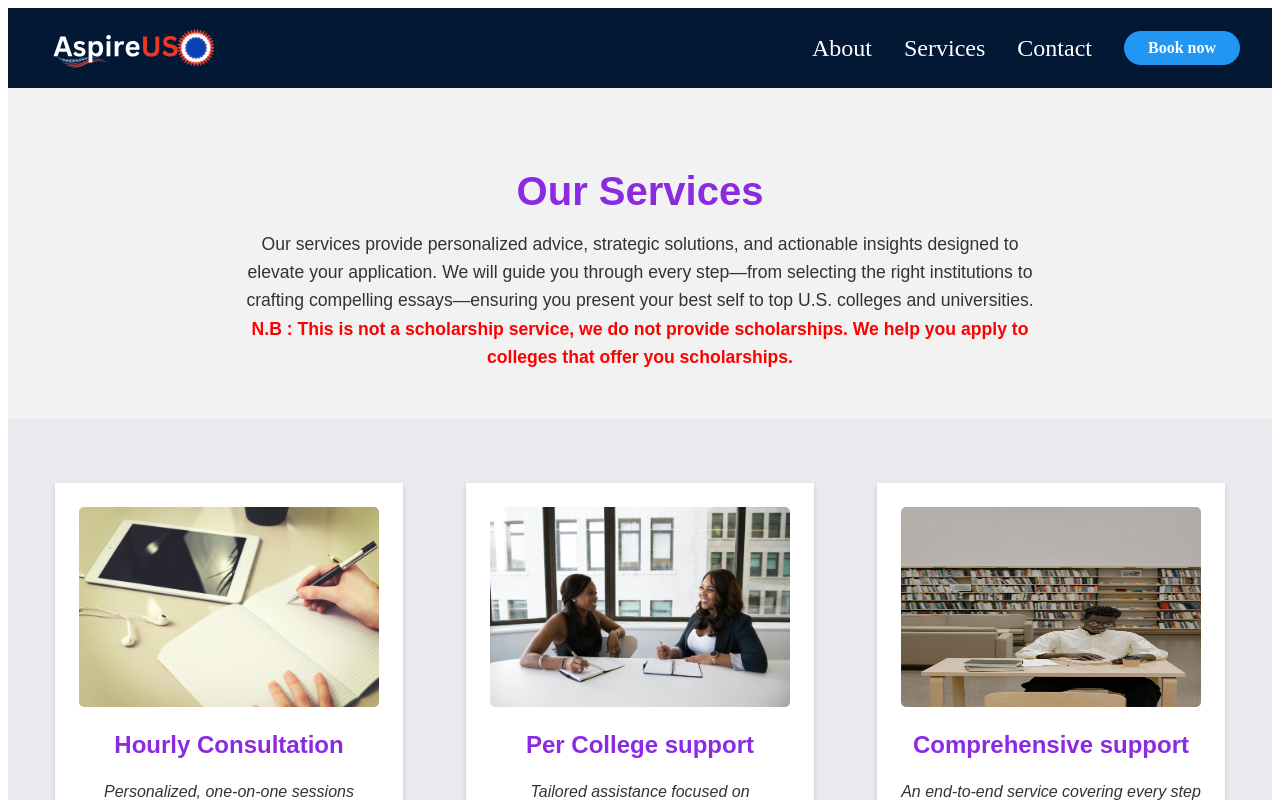
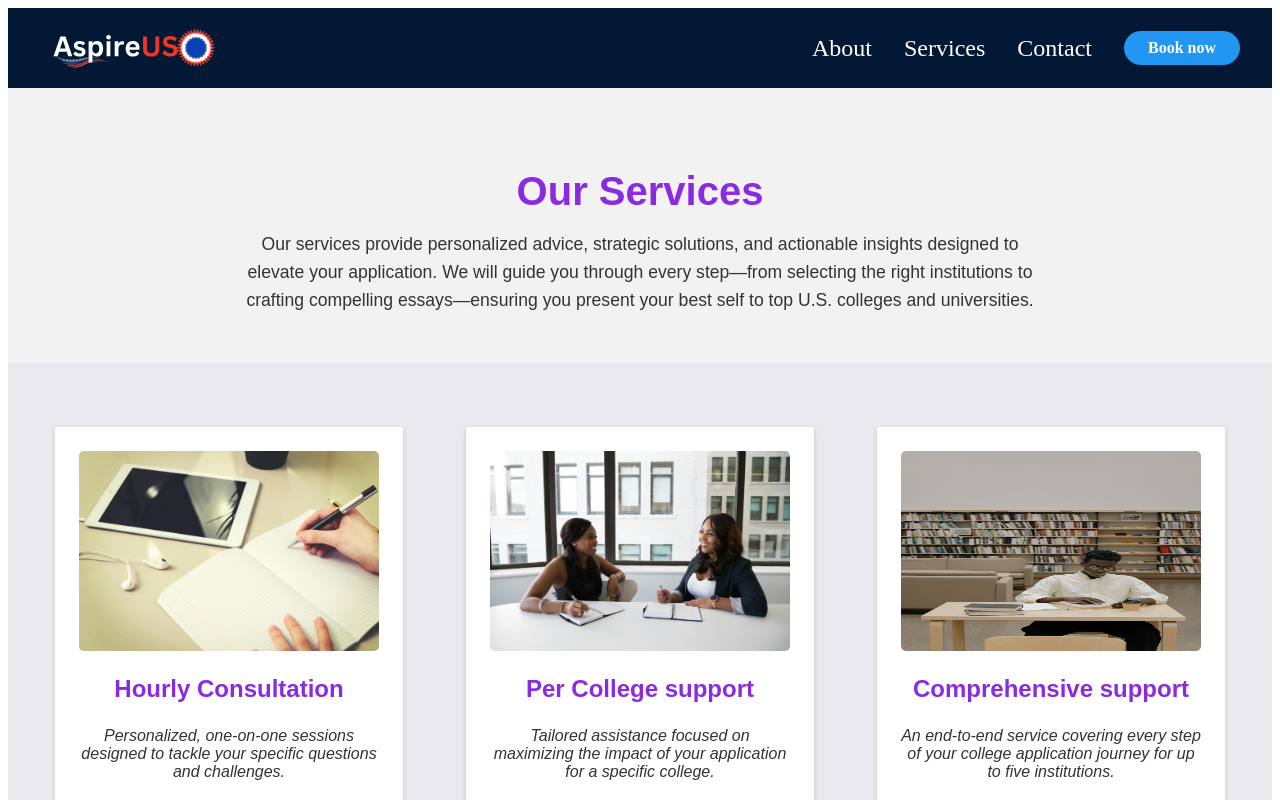
Before and after one commit to Mireinstein/AspireUS, a Next.js app: page /services in a window 1280 px wide. Shown: the top 800 px of the page. Built offline with nearby package versions, Linux system fonts and the light colour scheme.

Commit message:
reload..

```diff
--- a/pages/services.js
+++ b/pages/services.js
@@ -14,9 +14,6 @@ export default function Services() {
           designed to elevate your application. We will guide you through
           every step—from selecting the right institutions to crafting compelling essays—ensuring
           you present your best self to top U.S. colleges and universities.
-          <p style={{ color: 'red', fontWeight: 'bold' }}>
-            N.B : This is not a scholarship service, we do not provide scholarships. We help you apply to colleges that offer you scholarships.
-          </p>
         </p>
       </section>
 
```
